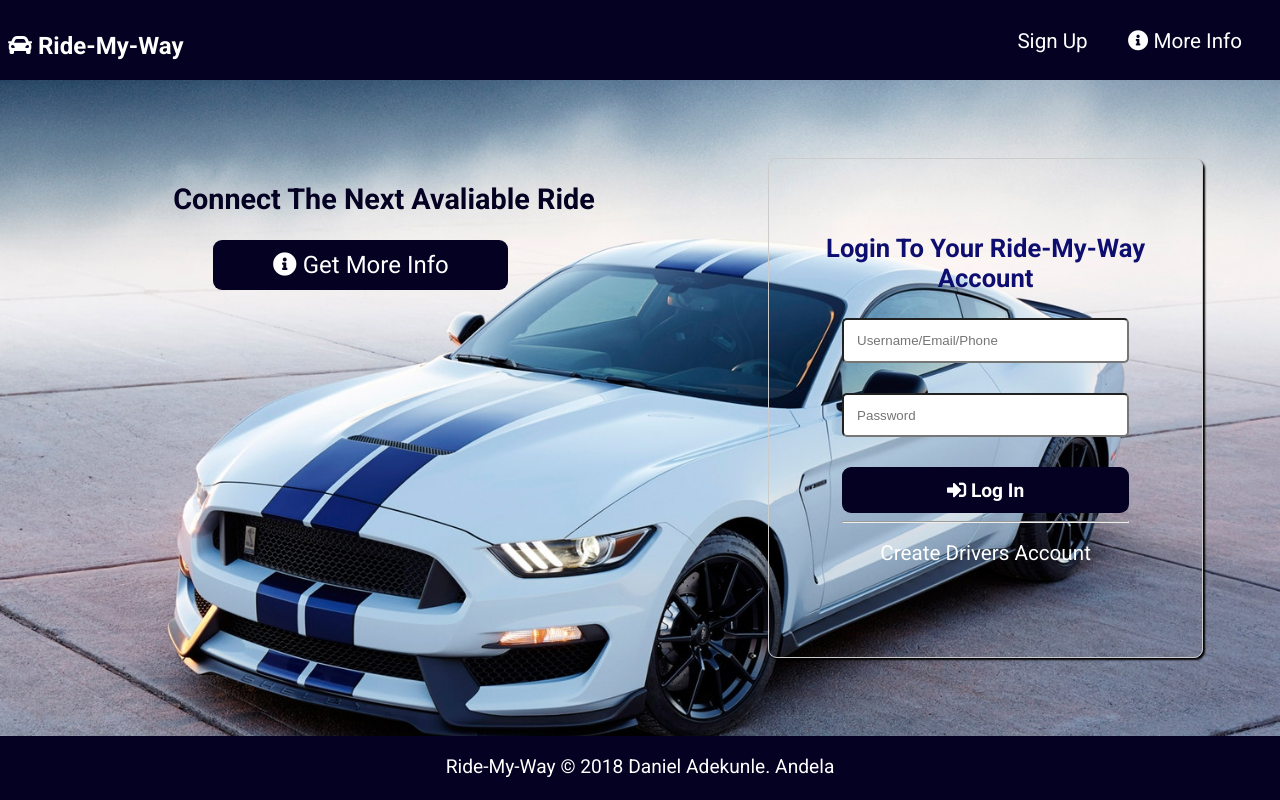
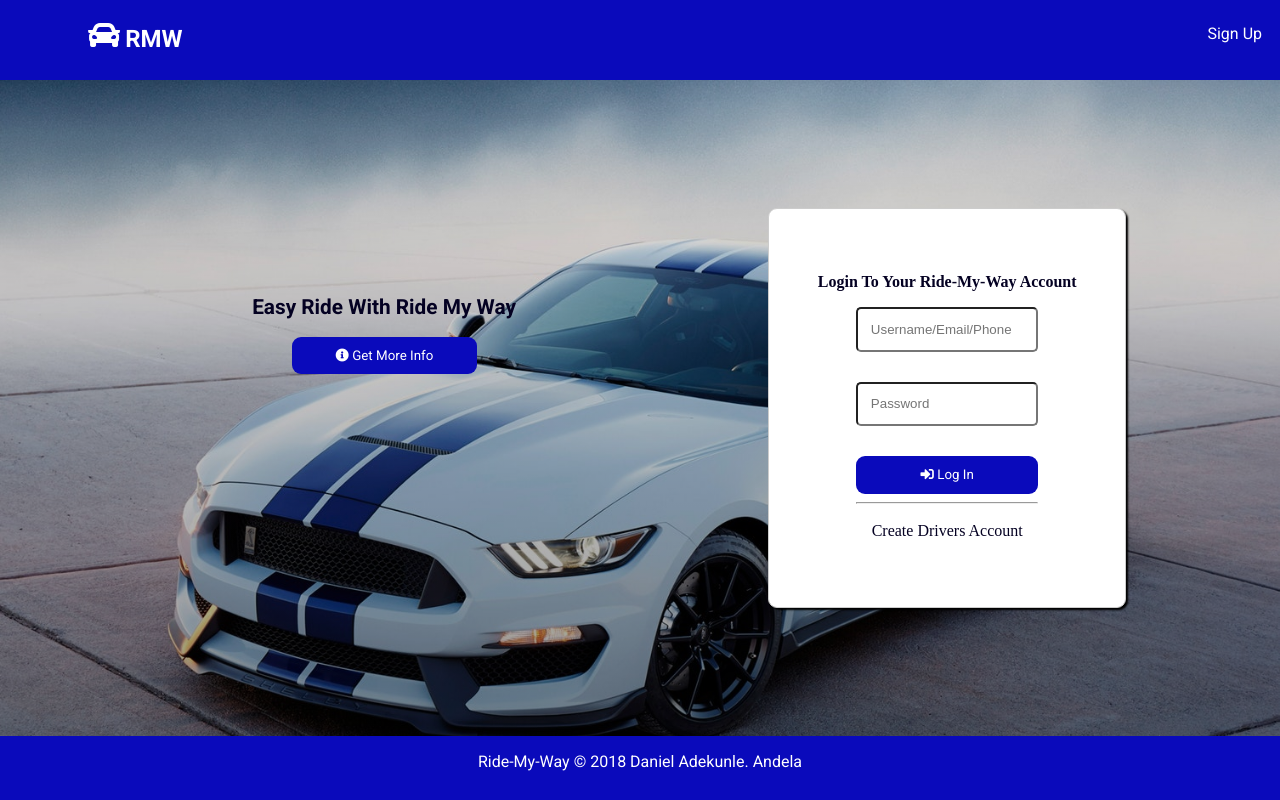
Before and after one commit to DanielAdek/Ride-My-Way, a plain HTML site: page UI/index.html in a window 1280 px wide. Drawn offline with Linux system fonts and the light colour scheme.

Commit message:
implement feedback from LFA

```diff
--- a/UI/assets/css/footer.css
+++ b/UI/assets/css/footer.css
@@ -1,9 +1,9 @@
 footer {
-    background: var(--blue);
+    background: var(--skyblue);
     height: 4rem;
 }
 
 .footer p {
     font-family: Roboto;
-    font-size: 1.2rem;
+    font-size: 1rem;
 }
--- a/UI/assets/css/header.css
+++ b/UI/assets/css/header.css
@@ -1,5 +1,5 @@
 .header {
-    background: var(--blue);
+    background: var(--skyblue);
 }
 
 .wrapper {
@@ -12,18 +12,21 @@
 
 .logo-brand {
     animation: slideIn 2s ease-in-out 100ms;
-    /* margin-bottom: 100px; */
+    transform: translate(80px, -10px);
 }
 
-.logo-brand > h3 {
+.logo-brand > h3 a {
     font-family: Roboto;
     font-size: 1.5rem;
 }
+
+.logo-brand > h3 > i {
+    font-size: 2rem;
+}
 .nav-links {
-    transform: translateX(-30px);
+    transform: translateX(-10px);
     animation: slidIn 2.5s ease-in-out 100ms;
     font-family: Roboto;
-    font-size: 1.29rem;
 }
 
 /* ===================
@@ -80,3 +83,17 @@
         transform: translateX(50px);
     }
 }
+
+@media (max-width: 40rem) {
+    .logo-brand {
+        transform: translate(-10px, -5px);
+    }
+    .logo-brand > h3 a {
+        font-family: Roboto;
+        font-size: 1.6rem;
+    }
+
+    .logo-brand > h3 > i {
+        font-size: 2.1rem;
+    }
+}
--- a/UI/assets/css/home.css
+++ b/UI/assets/css/home.css
@@ -4,16 +4,15 @@
 }
 .space > div {
     animation: fallIn 1s linear 500ms;
+    transform: translateY(120px);
 }
 .space > div > h1 {
     font-family: Roboto;
-    font-size: 1.8rem;
-    font-weight: bolder;
+    font-size: 1.3rem;
 }
 
 .space > div > a > button {
     font-family: Roboto;
-    font-size: 1.5rem;
 }
 
 .login-container {
@@ -22,9 +21,9 @@
 }
 
 .login-form {
-    width: 85%;
-    height: 500px;
-    background: var(--crystal);
+    width: 70%;
+    height: 400px;
+    background: var(--white);
 }
 
 .form-wrapper {
@@ -32,27 +31,22 @@
 }
 
 #index-page {
-    background: url('../imgs/vnicecar.jpg');
+    background: linear-gradient(rgb(0, 0, 0, 0.1), rgba(0, 0, 0, 0.4)), url('../imgs/vnicecar.jpg');
     background-repeat: no-repeat;
     background-size: cover;
-    /* height: 700px; */
 }
 
 .login-title {
-    color: var(--lightblue);
-    font-family: Roboto;
-    font-size: 1.6rem;
+    color: var(--blue);
+    font-size: 1rem;
 }
 
 .drivers-link {
-    font-family: Roboto;
-    font-size: 1.29rem;
+    font-size: 1rem;
 }
 
 .form-wrapper form > button {
     font-family: Roboto;
-    font-size: 1.2rem;
-    font-weight: bolder;
 }
 
 @media (max-width: 40rem) {
@@ -69,6 +63,13 @@
         justify-content: center;
         margin: 5rem 0;
     }
+    .login-form {
+        width: 90%;
+        /* margin-right: 23px; */
+    }
+    .space > div {
+        transform: translateY(50px);
+    }
 }
 
 @keyframes fallIn {
@@ -76,6 +77,6 @@
         transform: translateY(-300px)
     }
     to {
-        transform: translateY(0);
+        transform: translateY(120px);
     }
 }
--- a/UI/assets/css/modules/re-useable.css
+++ b/UI/assets/css/modules/re-useable.css
@@ -68,11 +68,9 @@ display: none;
 }
 
 .mobile-nav__item a {
-    font-size: 1.1rem;
     color: #2f19a8;
-    font-weight: bold;
     padding: 0.2rem 0;
-    text-transform: uppercase;
+    text-transform: capitalize;
 }
 
 
@@ -444,6 +442,13 @@ display: none;
     font-size: 1.1rem;
 }
 
+.font-s-md {
+    font-size: 1.3rem;
+}
+
+.font-s-lg {
+    font-size: 1.5rem;
+}
 /* ======================
     anchor tag
 ======================== */
@@ -464,6 +469,7 @@ a {
     --brown: #851d1d;
     --success: #098b09;
     --danger: #db0a0a;
+    --skyblue: #0a0abb;
 }
 
 .text-blue {
@@ -562,7 +568,7 @@ select {
 
 .btn-blue {
     color: var(--white);
-    background-color: var(--blue);
+    background-color: var(--skyblue);
 }
 
 .btn-danger {
--- a/UI/index.html
+++ b/UI/index.html
@@ -27,9 +27,9 @@
         </button>
         <div class="wrapper flex-row justify-content-sb">
             <div class="logo-brand">
-                <h3>
-                    <i class="fas fa-car text-light"></i>
-                    <a class="text-light" href="index.html">Ride-My-Way</a>
+                <h3 class="font-s-md">
+                    <i class="fas fa-car text-light font-s-lg"></i>
+                    <a class="text-light" href="index.html">RMW</a>
                 </h3>
             </div>
             <nav class="nav-links">
@@ -37,10 +37,10 @@
                     <li class="list-group-item pl-1 nav-link" title="Sign up as a use">
                         <a class="text-white" href="signup.html">Sign Up</a>
                     </li>
-                    <li class="list-group-item pl-1" title="Read About Us">
+                    <!-- <li class="list-group-item pl-1" title="Read About Us">
                         <i class="fas fa-info-circle text-light"></i>
                         <a class="text-white nav-link" href="#">More Info</a>
-                    </li>
+                    </li> -->
                 </ul>
             </nav>
         </div>
@@ -70,8 +70,8 @@
     <section class="main-container flex-row align-items-center" id="index-page">
         <div class="space flex-row justify-content-center">
             <div class="text-center text-blue">
-                <h1>Connect The Next Avaliable Ride</h1>
-                <a href="about.html">
+                <h1>Easy Ride With Ride My Way</h1>
+                <a href="#">
                     <button class="btn btn-blue block-lg ml-1">
                         <i class="fas fa-info-circle text-light"></i>
                         Get More Info
@@ -82,10 +82,10 @@
         <div class="login-container ">
             <div class="card card-sm p-1 login-form flex-column align-items-center">
                 <div class="card-title text-center">
-                    <h3 class="login-title">Login To Your Ride-My-Way Account</h3>
+                    <h3 class="login-title text-blue">Login To Your Ride-My-Way Account</h3>
                 </div>
                 <div class="form-wrapper">
-                    <form action="map.html">
+                    <form action="driver.dashboard.html">
                         <div class="mb-2">
                             <input class="p-4 block-xl" type="text" name="user-detail" placeholder="Username/Email/Phone" required>
                         </div>
@@ -100,7 +100,7 @@
                     <hr>
                 </div>
                 <div class="mt-4">
-                    <a href="register-driver.html" class="text-light drivers-link">Create Drivers Account</a>
+                    <a href="register-driver.html" class="text-blue drivers-link">Create Drivers Account</a>
                 </div>
             </div>
         </div>
```
